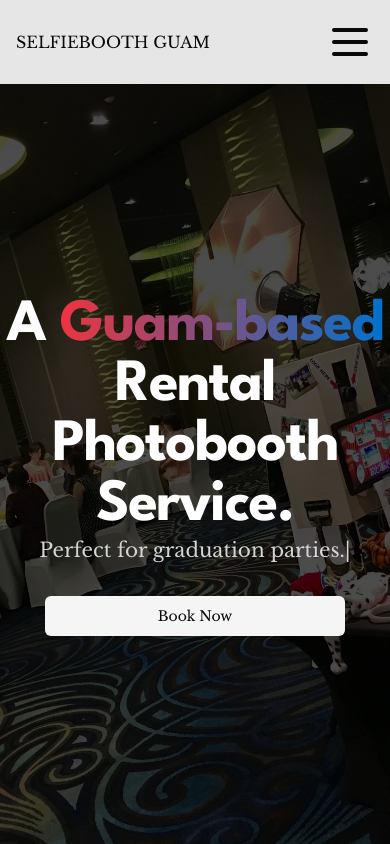
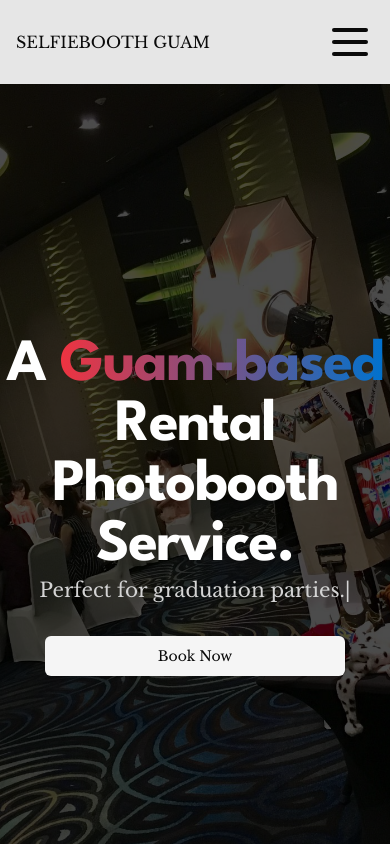
Before and after one commit to ronnieima/selfieboothguam, a Next.js app: page /en in a window 390 px wide. Shown: the top 844 px of the page. Built offline with nearby package versions, Linux system fonts and the light colour scheme.

Commit message:
fix mobile visual bug

```diff
--- a/app/_components/Hero.tsx
+++ b/app/_components/Hero.tsx
@@ -8,7 +8,7 @@ import { cn } from "@/lib/utils";
 function Hero() {
   const t = useTranslations("Hero");
   return (
-    <section className="grid lg:grid-cols-[95%_5%] h-[100svh] lg:h-[80svh] pb-20">
+    <section className="grid lg:grid-cols-[95%_5%] h-[100svh] lg:h-[80svh] lg:pb-20">
       <div className="relative bg-hero lg:bg-fixed lg:rounded-r-[3rem]  bg-cover bg-center lg:dark:border-primary lg:border-4 lg:border-l-0">
         <div className="bg-black/70 absolute h-full w-full lg:rounded-r-[3rem] flex flex-col justify-center items-center lg:items-start">
           <header
--- a/app/_components/Services.tsx
+++ b/app/_components/Services.tsx
@@ -37,7 +37,7 @@ function Services() {
 
   return (
     <section className="py-16  bg-secondary scroll-m-16   px-4" id="services">
-      <div className="max-w-[100rem] mx-auto flex flex-col items-center gap-32">
+      <div className="max-w-[100rem] mx-auto flex flex-col items-center gap-16">
         <header className=" rounded-full underline-offset-8 underline">
           <h2
             className={`${fontLeagueSpartan.className} text-center text-4xl md:text-6xl `}
```
